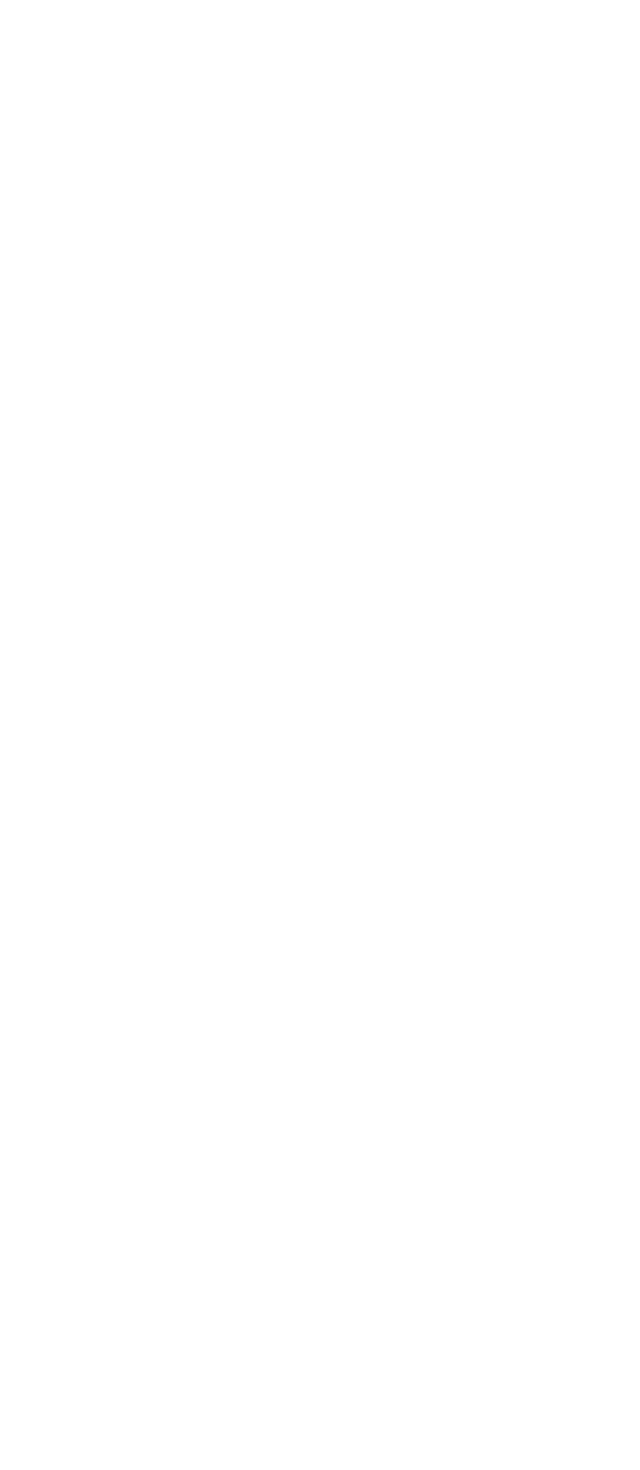
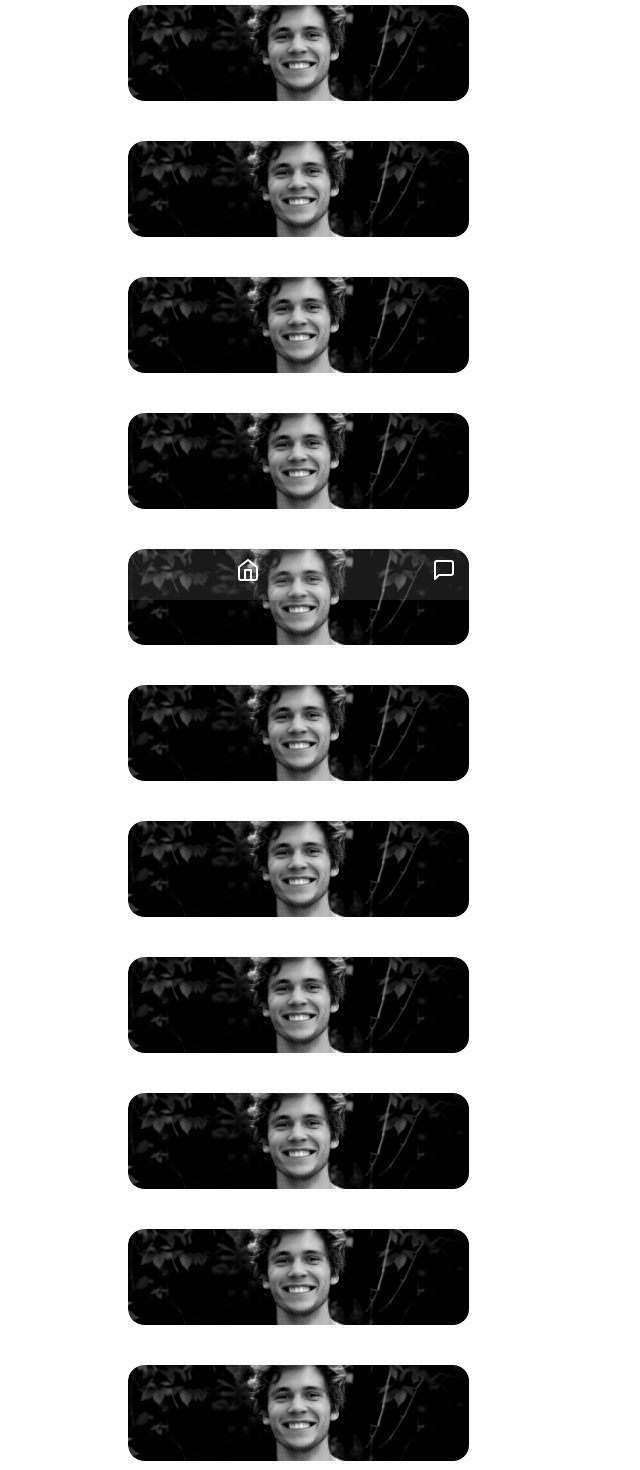
Before and after one commit to kevincalixte/wivy-nextjs, a Next.js app: page /welcome in a window 1280 px wide. Shown: the part 180-1650 px from the top of the page, without its empty margins (0-640 px from the left). Before the commit the page ends 800 px from the top, so only its background shows below. Built offline with nearby package versions, Linux system fonts and the light colour scheme.

Commit message:
welcome: user test

```diff
--- a/src/app/components/User/User.tsx
+++ b/src/app/components/User/User.tsx
@@ -3,6 +3,7 @@ import Tag from '../Tag/Tag';
 
 function User() {
     return (
+        <>
         <div className='flex justify-center'>
             <article className='flex w-[80%] h-24 bg-white/15 m-5 rounded-2xl overflow-hidden'>
                 <div className='w-1/3 h-full rounded-2xl overflow-hidden'><img className='w-full h-full object-cover' src="/img/home/album-meet/meet1.jpg" alt="" /></div>
@@ -14,6 +15,128 @@ function User() {
                 {/* <Tag></Tag> */}
             </article>
         </div>
+        <div className='flex justify-center'>
+            <article className='flex w-[80%] h-24 bg-white/15 m-5 rounded-2xl overflow-hidden'>
+                <div className='w-1/3 h-full rounded-2xl overflow-hidden'><img className='w-full h-full object-cover' src="/img/home/album-meet/meet1.jpg" alt="" /></div>
+                <div className='flex gap-2 px-4 py-1'>
+                    <h2>Theo,</h2>
+                    <span>25</span>
+                    {/* <span className=''>Signe astrologique</span> */}
+                </div>
+                {/* <Tag></Tag> */}
+            </article>
+        </div>
+        <div className='flex justify-center'>
+            <article className='flex w-[80%] h-24 bg-white/15 m-5 rounded-2xl overflow-hidden'>
+                <div className='w-1/3 h-full rounded-2xl overflow-hidden'><img className='w-full h-full object-cover' src="/img/home/album-meet/meet1.jpg" alt="" /></div>
+                <div className='flex gap-2 px-4 py-1'>
+                    <h2>Theo,</h2>
+                    <span>25</span>
+                    {/* <span className=''>Signe astrologique</span> */}
+                </div>
+                {/* <Tag></Tag> */}
+            </article>
+        </div>
+        <div className='flex justify-center'>
+            <article className='flex w-[80%] h-24 bg-white/15 m-5 rounded-2xl overflow-hidden'>
+                <div className='w-1/3 h-full rounded-2xl overflow-hidden'><img className='w-full h-full object-cover' src="/img/home/album-meet/meet1.jpg" alt="" /></div>
+                <div className='flex gap-2 px-4 py-1'>
+                    <h2>Theo,</h2>
+                    <span>25</span>
+                    {/* <span className=''>Signe astrologique</span> */}
+                </div>
+                {/* <Tag></Tag> */}
+            </article>
+        </div>
+        <div className='flex justify-center'>
+            <article className='flex w-[80%] h-24 bg-white/15 m-5 rounded-2xl overflow-hidden'>
+                <div className='w-1/3 h-full rounded-2xl overflow-hidden'><img className='w-full h-full object-cover' src="/img/home/album-meet/meet1.jpg" alt="" /></div>
+                <div className='flex gap-2 px-4 py-1'>
+                    <h2>Theo,</h2>
+                    <span>25</span>
+                    {/* <span className=''>Signe astrologique</span> */}
+                </div>
+                {/* <Tag></Tag> */}
+            </article>
+        </div>
+        <div className='flex justify-center'>
+            <article className='flex w-[80%] h-24 bg-white/15 m-5 rounded-2xl overflow-hidden'>
+                <div className='w-1/3 h-full rounded-2xl overflow-hidden'><img className='w-full h-full object-cover' src="/img/home/album-meet/meet1.jpg" alt="" /></div>
+                <div className='flex gap-2 px-4 py-1'>
+                    <h2>Theo,</h2>
+                    <span>25</span>
+                    {/* <span className=''>Signe astrologique</span> */}
+                </div>
+                {/* <Tag></Tag> */}
+            </article>
+        </div>
+        <div className='flex justify-center'>
+            <article className='flex w-[80%] h-24 bg-white/15 m-5 rounded-2xl overflow-hidden'>
+                <div className='w-1/3 h-full rounded-2xl overflow-hidden'><img className='w-full h-full object-cover' src="/img/home/album-meet/meet1.jpg" alt="" /></div>
+                <div className='flex gap-2 px-4 py-1'>
+                    <h2>Theo,</h2>
+                    <span>25</span>
+                    {/* <span className=''>Signe astrologique</span> */}
+                </div>
+                {/* <Tag></Tag> */}
+            </article>
+        </div>
+        <div className='flex justify-center'>
+            <article className='flex w-[80%] h-24 bg-white/15 m-5 rounded-2xl overflow-hidden'>
+                <div className='w-1/3 h-full rounded-2xl overflow-hidden'><img className='w-full h-full object-cover' src="/img/home/album-meet/meet1.jpg" alt="" /></div>
+                <div className='flex gap-2 px-4 py-1'>
+                    <h2>Theo,</h2>
+                    <span>25</span>
+                    {/* <span className=''>Signe astrologique</span> */}
+                </div>
+                {/* <Tag></Tag> */}
+            </article>
+        </div>
+        <div className='flex justify-center'>
+            <article className='flex w-[80%] h-24 bg-white/15 m-5 rounded-2xl overflow-hidden'>
+                <div className='w-1/3 h-full rounded-2xl overflow-hidden'><img className='w-full h-full object-cover' src="/img/home/album-meet/meet1.jpg" alt="" /></div>
+                <div className='flex gap-2 px-4 py-1'>
+                    <h2>Theo,</h2>
+                    <span>25</span>
+                    {/* <span className=''>Signe astrologique</span> */}
+                </div>
+                {/* <Tag></Tag> */}
+            </article>
+        </div>
+        <div className='flex justify-center'>
+            <article className='flex w-[80%] h-24 bg-white/15 m-5 rounded-2xl overflow-hidden'>
+                <div className='w-1/3 h-full rounded-2xl overflow-hidden'><img className='w-full h-full object-cover' src="/img/home/album-meet/meet1.jpg" alt="" /></div>
+                <div className='flex gap-2 px-4 py-1'>
+                    <h2>Theo,</h2>
+                    <span>25</span>
+                    {/* <span className=''>Signe astrologique</span> */}
+                </div>
+                {/* <Tag></Tag> */}
+            </article>
+        </div>
+        <div className='flex justify-center'>
+            <article className='flex w-[80%] h-24 bg-white/15 m-5 rounded-2xl overflow-hidden'>
+                <div className='w-1/3 h-full rounded-2xl overflow-hidden'><img className='w-full h-full object-cover' src="/img/home/album-meet/meet1.jpg" alt="" /></div>
+                <div className='flex gap-2 px-4 py-1'>
+                    <h2>Theo,</h2>
+                    <span>25</span>
+                    {/* <span className=''>Signe astrologique</span> */}
+                </div>
+                {/* <Tag></Tag> */}
+            </article>
+        </div>
+        <div className='flex justify-center'>
+            <article className='flex w-[80%] h-24 bg-white/15 m-5 rounded-2xl overflow-hidden'>
+                <div className='w-1/3 h-full rounded-2xl overflow-hidden'><img className='w-full h-full object-cover' src="/img/home/album-meet/meet1.jpg" alt="" /></div>
+                <div className='flex gap-2 px-4 py-1'>
+                    <h2>Theo,</h2>
+                    <span>25</span>
+                    {/* <span className=''>Signe astrologique</span> */}
+                </div>
+                {/* <Tag></Tag> */}
+            </article>
+        </div>
+        </>
     )
 }
 
```
